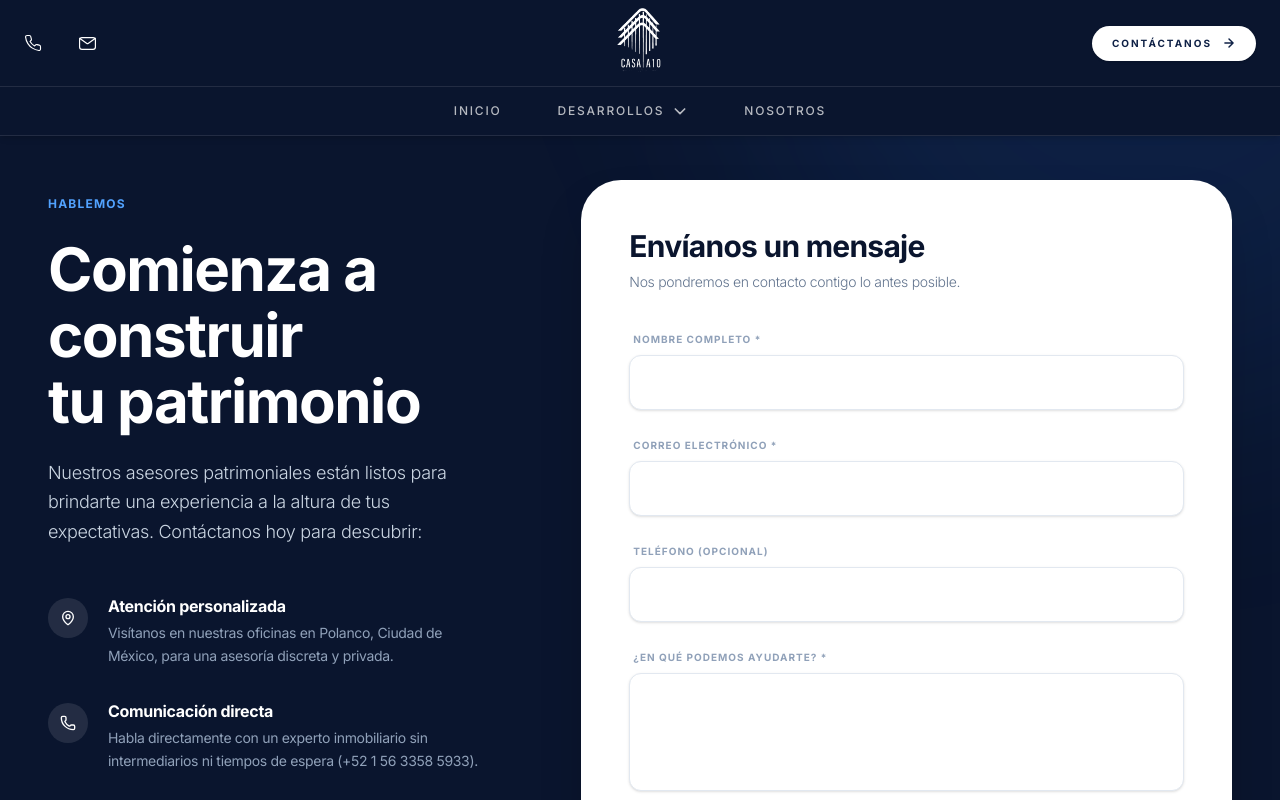
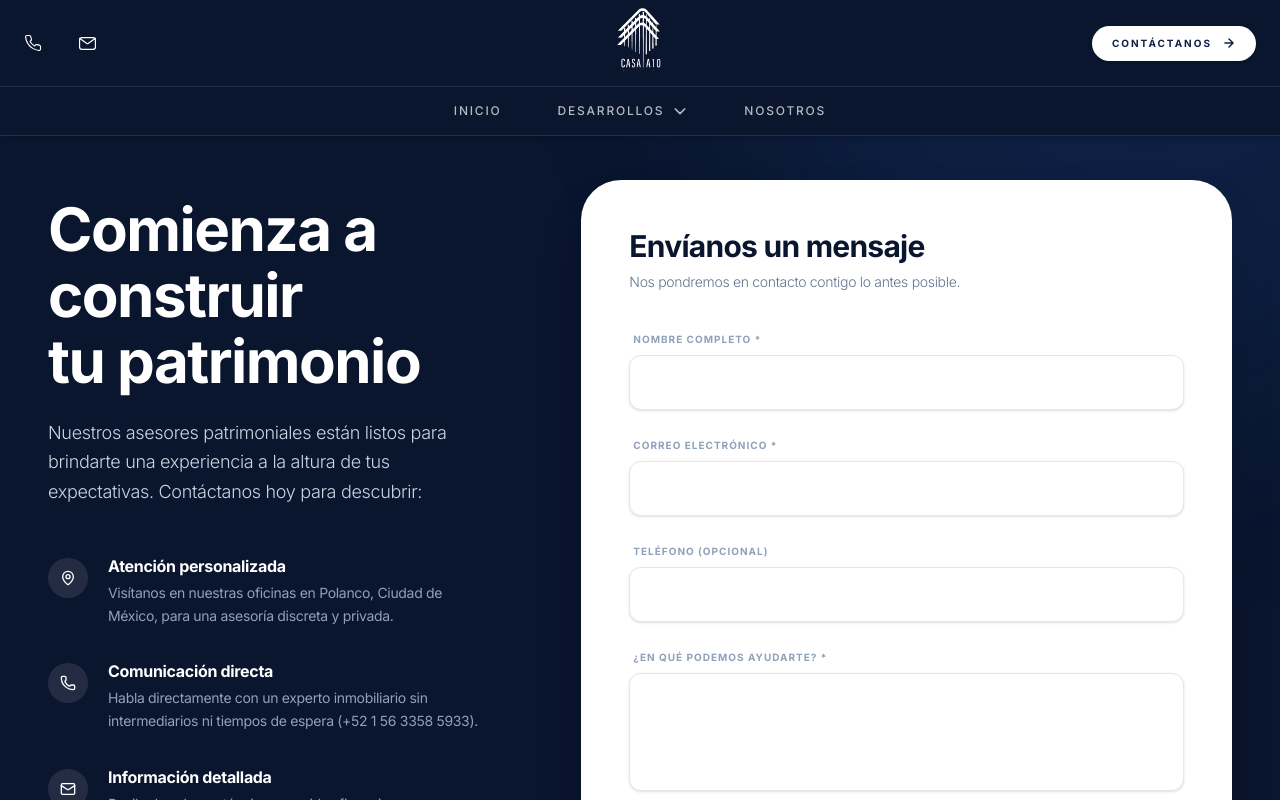
Before and after one commit to Flouviamx/casaa10, a Next.js app: page /contacto in a window 1280 px wide. Shown: the top 800 px of the page. Built offline with nearby package versions, Linux system fonts and the light colour scheme.

Commit message:
style: remove 'Hablemos' eyebrow text from contact page to make the main heading pop

```diff
--- a/src/app/contacto/page.tsx
+++ b/src/app/contacto/page.tsx
@@ -49,7 +49,6 @@ export default function ContactoPage() {
 
           {/* Columna Izquierda: Copy y Beneficios */}
           <div className="lg:col-span-5 flex flex-col pt-4">
-            <span className="text-xs font-bold text-blue-400 uppercase tracking-widest mb-6 block">Hablemos</span>
             <h1 className="text-4xl md:text-5xl lg:text-6xl font-bold text-white tracking-tight leading-[1.1] mb-6">
               Comienza a construir<br/>tu patrimonio
             </h1>
```
